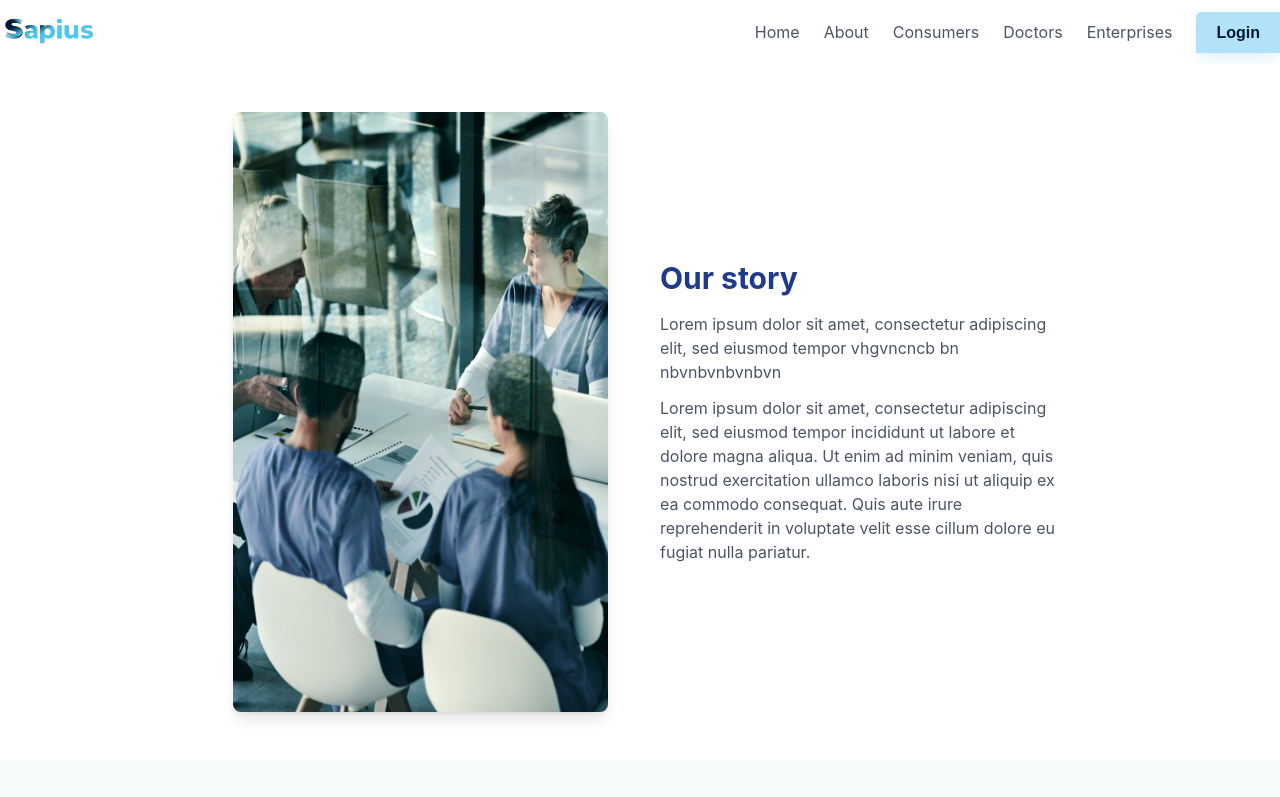
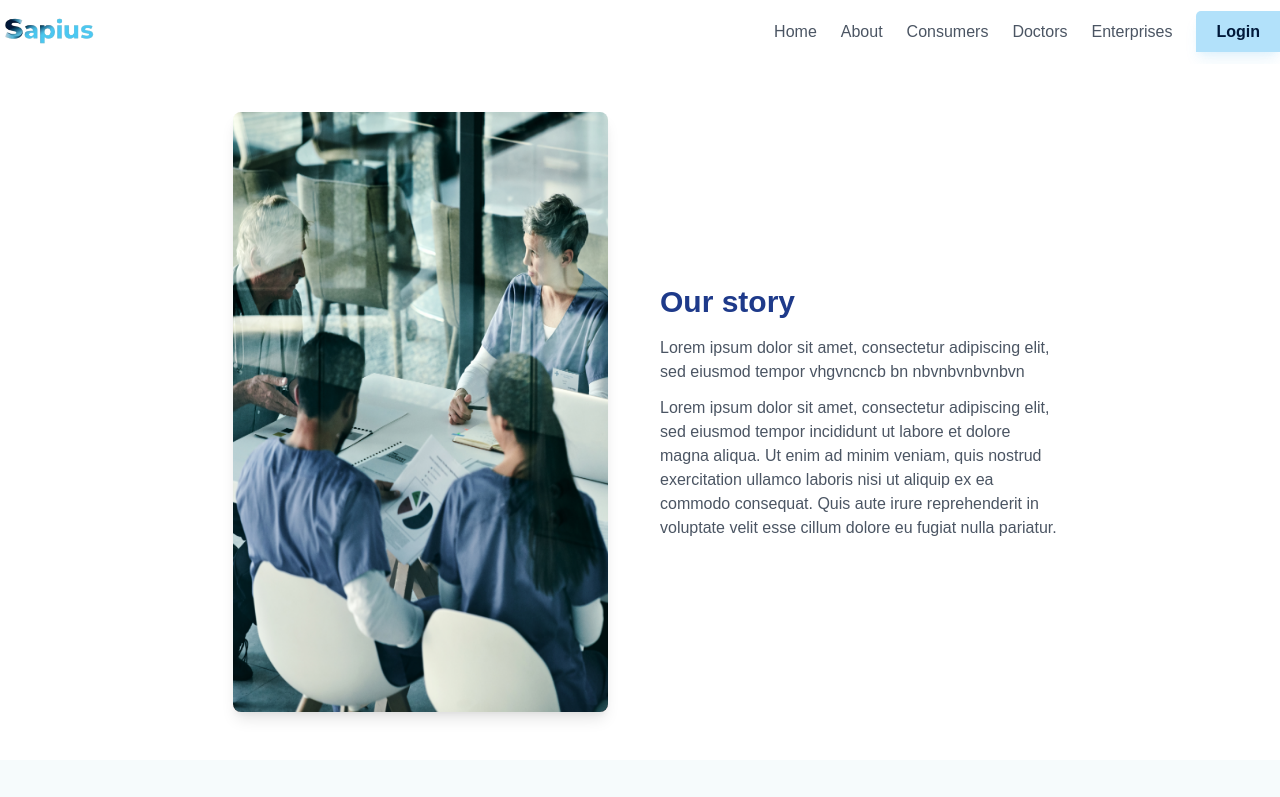
Before and after one commit to sanjaydambal/sapius, a React (Create React App) app: page / in a window 1280 px wide. Shown: the top 797 px of the page. Built offline with nearby package versions, Linux system fonts and the light colour scheme.

Commit message:
provided default css conditions

```diff
--- a/src/App.css
+++ b/src/App.css
@@ -1,7 +1,12 @@
 .App {
   text-align: center;
 }
-
+*{
+  margin: 0;
+  padding: 0;
+  box-sizing: border-box;
+  font-family: 'Poppins', sans-serif;
+}
 .App-logo {
   height: 40vmin;
   pointer-events: none;
```
